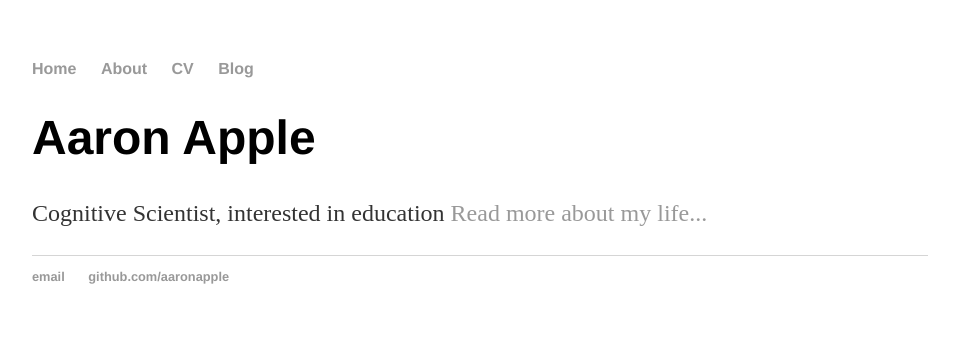
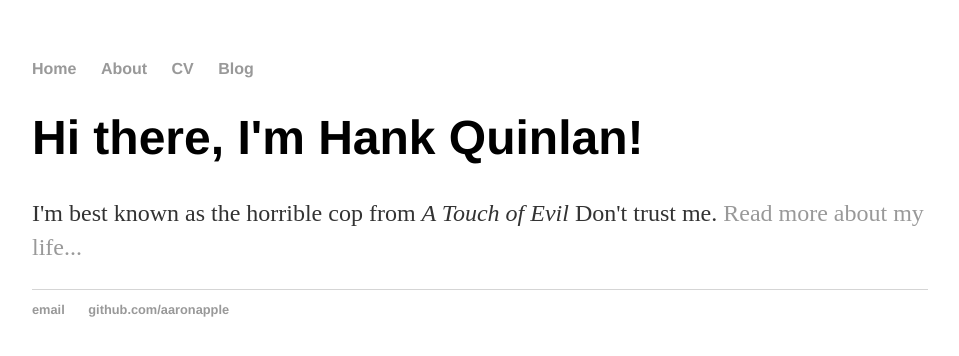
Before and after one commit to aaronapple/aaronapple.github.io, a Jekyll site: the page built from index.html, in a window 1280 px wide. Shown: the top 356 px of the page, without its empty margins (160-1119 px from the left). Built offline with Jekyll 4.4.1, drawn with Linux system fonts in a browser that asks for light colours.

Commit message:
Update index.html

```diff
--- a/index.html
+++ b/index.html
@@ -1,30 +1,8 @@
-<!DOCTYPE html>
-<html>
-	<head>
-		<title>Aaron Apple</title>
-		<!-- link to main stylesheet -->
-		<link rel="stylesheet" type="text/css" href="/css/main.css">
-	</head>
-	<body>
-		<nav>
-    		<ul>
-        		<li><a href="/">Home</a></li>
-	        	<li><a href="/about">About</a></li>
-        		<li><a href="/cv">CV</a></li>
-        		<li><a href="/blog">Blog</a></li>
-    		</ul>
-		</nav>
-		<div class="container">
-    		<div class="blurb">
-        		<h1>Aaron Apple</h1>
-				<p>Cognitive Scientist, interested in education <a href="/about">Read more about my life...</a></p>
-    		</div><!-- /.blurb -->
-		</div><!-- /.container -->
-		<footer>
-    		<ul>
-        		<li><a href="mailto:aaron.roman.apple@gmail.com">email</a></li>
-        		<li><a href="https://github.com/aaronapple">github.com/aaronapple</a></li>
-			</ul>
-		</footer>
-	</body>
-</html>
+---
+layout: default
+title: Aaron Apple, Cognitive Scientist
+---
+<div class="blurb">
+	<h1>Hi there, I'm Hank Quinlan!</h1>
+	<p>I'm best known as the horrible cop from <em>A Touch of Evil</em> Don't trust me. <a href="/about">Read more about my life...</a></p>
+</div><!-- /.blurb -->
```
